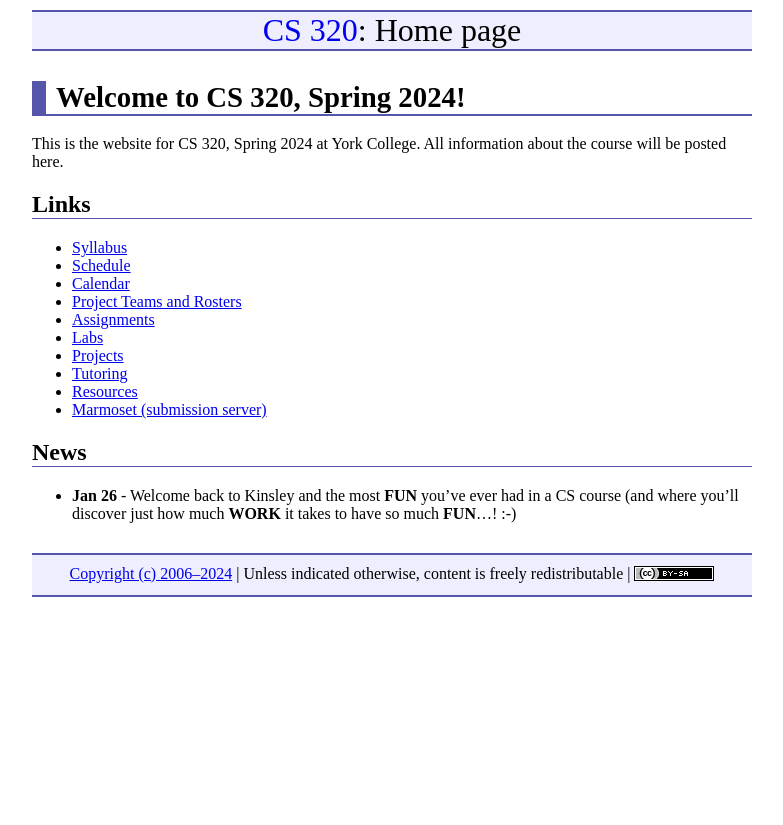
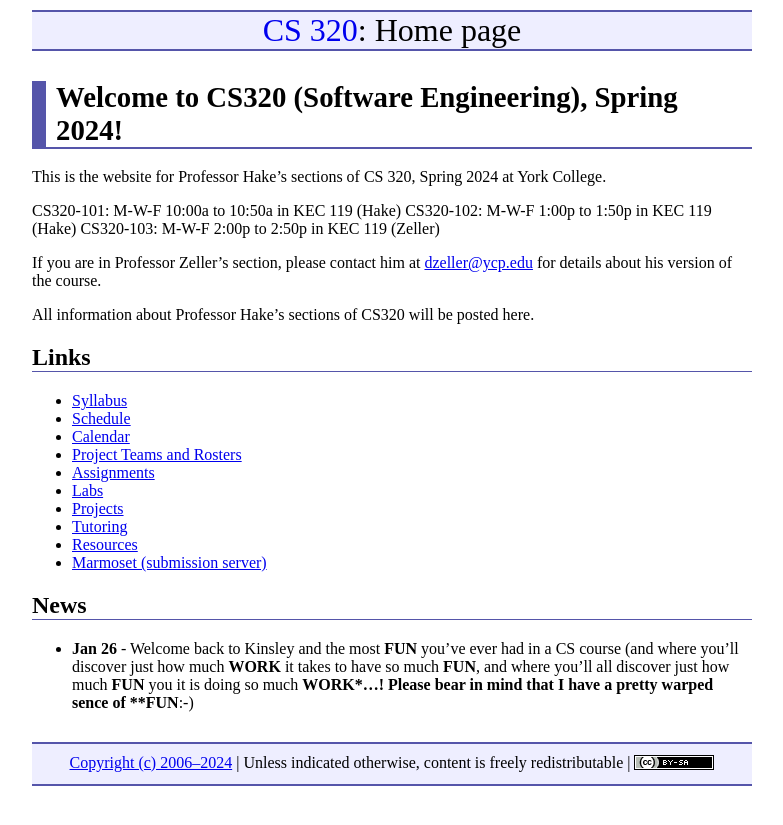
Before and after one commit to ycpcs/cs320-spring2024, a Jekyll site: the page built from index.md, in a window 1280 px wide. Shown: the top 825 px of the page, without its empty margins (248-1031 px from the left). Built offline with Jekyll 4.4.1, drawn with Linux system fonts in a browser that asks for light colours.

Commit message:
updated front main page

```diff
--- a/index.md
+++ b/index.md
@@ -3,10 +3,17 @@ layout: default
 title: Home page
 ---
 
-# Welcome to CS 320, Spring 2024!
+# Welcome to CS320 (Software Engineering), Spring 2024!
 
-This is the website for CS 320, Spring 2024 at York College.
-All information about the course will be posted here.
+This is the website for Professor Hake's sections of CS 320, Spring 2024 at York College.
+
+CS320-101: M-W-F 10:00a to 10:50a in KEC 119 (Hake)
+CS320-102: M-W-F  1:00p to  1:50p in KEC 119 (Hake)
+CS320-103: M-W-F  2:00p to  2:50p in KEC 119 (Zeller)
+
+If you are in Professor Zeller's section, please contact him at <dzeller@ycp.edu> for details about his version of the course.
+
+All information about Professor Hake's sections of CS320 will be posted here.
 
 ## Links
 
@@ -93,4 +100,4 @@ All information about the course will be posted here.
 
 -->
 
-* **Jan 26** - Welcome back to Kinsley and the most **FUN** you've ever had in a CS course (and where you'll discover just how much **WORK** it takes to have so much **FUN**...!  :-)
+* **Jan 26** - Welcome back to Kinsley and the most **FUN** you've ever had in a CS course (and where you'll discover just how much **WORK** it takes to have so much **FUN**, and where you'll all discover just how much **FUN** you it is doing so much **WORK*...!  Please bear in mind that I have a pretty warped sence of **FUN**:-)
```
